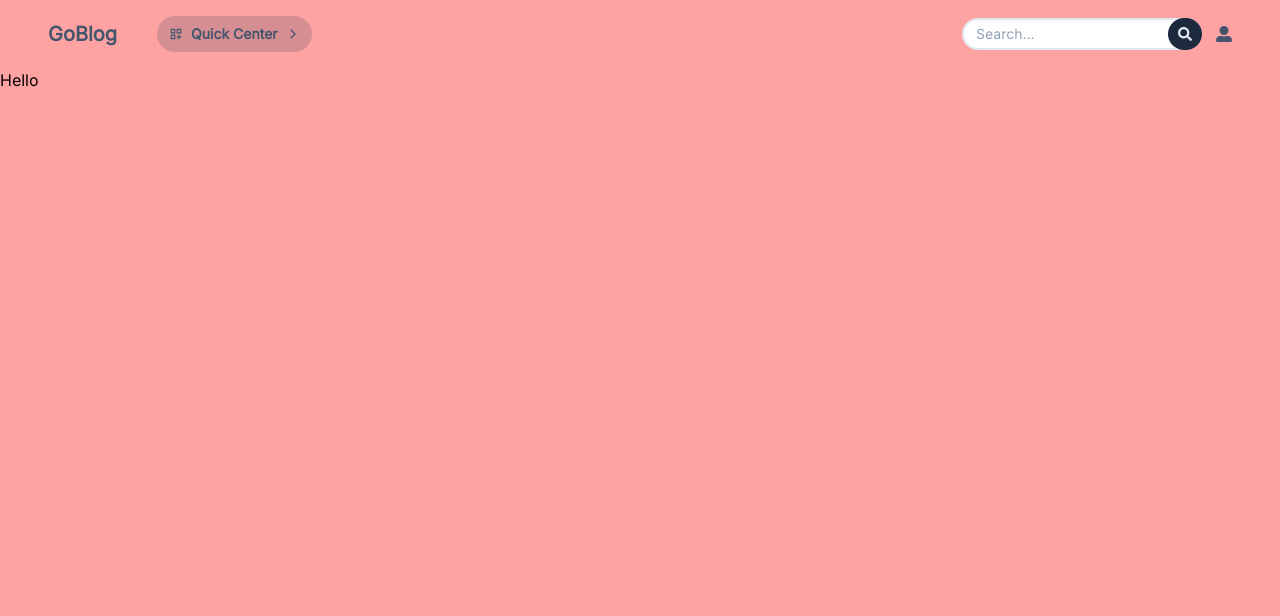
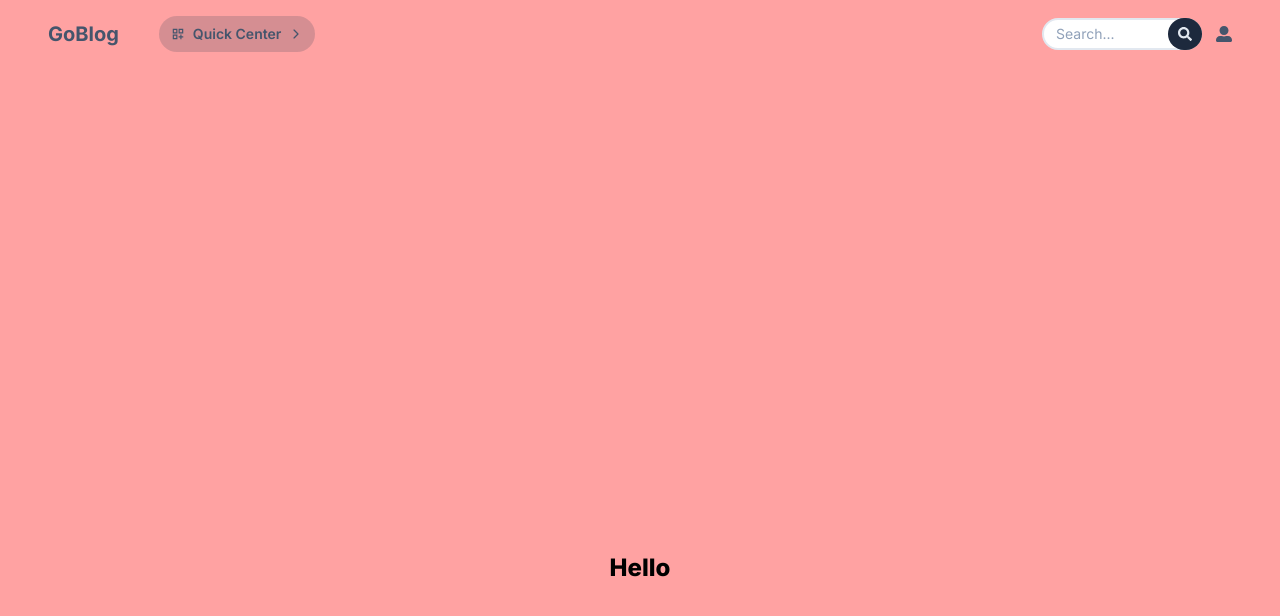
Before and after one commit to SyaPratama/GoBlogs, a Next.js app: page / in a window 1280 px wide. Shown: the top 616 px of the page. Built offline with nearby package versions, Linux system fonts and the light colour scheme.

Commit message:
fix: scroll event & search

```diff
--- a/src/assets/styles/main.css
+++ b/src/assets/styles/main.css
@@ -1,9 +1,24 @@
 @import "tailwindcss";
-
 html {
     scroll-behavior: smooth;
 }
 
-::-webkit-scrollbar{
-    display: none;
+&::-webkit-scrollbar{
+    width: 3px;
 }
+
+&::-webkit-scrollbar-thumb{
+    background: var(--color-slate-800);
+    border-radius: 5px;
+}
+
+&::-webkit-scrollbar-track{
+    background: var(--color-red-300);
+
+}
+
+@layer utilities{
+    .scrollNavbar{
+        @apply bg-white/5 backdrop-blur-sm shadow-sm
+    }
+}
--- a/src/components/elements/SearchBtn.tsx
+++ b/src/components/elements/SearchBtn.tsx
@@ -15,7 +15,7 @@ export default function SearchBtn({
 }) {
   return (
     <>
-      <div className="w-60 h-8 relative md:block hidden ">
+      <div className="w-40 h-8 relative md:block hidden ">
         <Button
           onClick={(): void => handler(true)}
           className="w-full h-full cursor-pointer bg-white border-2 border-slate-200 hover:border-slate-400 transition duration-350 text-left pl-3 rounded-2xl text-sm text-slate-400 outline-0"
--- a/src/components/layout/Layout.tsx
+++ b/src/components/layout/Layout.tsx
@@ -1,16 +1,10 @@
 import { PropsWithChildren } from "react";
-import localFont from "next/font/local";
 import Navbar from "./partials/Navbar";
-
-const inter = localFont({
-  src: "../../../public/fonts/inter.otf",
-});
-
 
 export default function Layout({ children }: PropsWithChildren) {
   return (
     <>
-      <main className={`${inter.className} w-full bg-red-300 relative`}>
+      <main className="w-full bg-red-300 relative">
         <Navbar />
         {children}
       </main>
--- a/src/components/layout/OverlayLayout.tsx
+++ b/src/components/layout/OverlayLayout.tsx
@@ -1,4 +1,3 @@
-import ScrollEvent from "@/lib/ScrollEvent";
 import { OverlayType } from "@/types/type";
 import clsx from "clsx";
 import { AnimatePresence, motion } from "motion/react";
@@ -10,13 +9,12 @@ export default function OverlayLayout({
 }: OverlayType) {
   return (
     <>
-    <ScrollEvent/>
       <AnimatePresence initial={false}>
         {isVisible ? (
           <motion.div
-            initial={{ opacity: 0 }}
-            animate={{ opacity: 1 }}
-            exit={{ opacity: 0 }}
+            initial={{ opacity: 0, display: "none" }}
+            animate={{ opacity: 1, display: "block" }}
+            exit={{ opacity: 0, display: "none" }}
             transition={{ duration: 0.3 }}
             className={clsx(
               theme === "light"
--- a/src/components/layout/partials/Navbar.tsx
+++ b/src/components/layout/partials/Navbar.tsx
@@ -4,11 +4,13 @@ import AuthDropDown from "@/components/elements/AuthDropDown";
 import Icon from "@/components/elements/Icon";
 import QuickCenter from "@/components/elements/QuickCenter";
 import SearchBtn from "@/components/elements/SearchBtn";
+import ScrollEvent from "@/lib/ScrollEvent";
 import { motion, useMotionValueEvent, useScroll } from "motion/react";
-import { useState } from "react";
+import { useRef, useState } from "react";
 import { useHotkeys } from "react-hotkeys-hook";
 
 export default function Navbar() {
+  const navbar = useRef(null);
   const { scrollY } = useScroll();
   const [hidden, setHidden] = useState(false);
   const [searchVisible, setSearchVisible] = useState(false);
@@ -16,6 +18,14 @@ export default function Navbar() {
 
   useMotionValueEvent(scrollY, "change", (latest: number): void => {
     const previous = scrollY.getPrevious();
+    const navbarNode = navbar.current;
+    const el = navbarNode.classList;
+    if(latest > 150)
+    {
+      el.add("scrollNavbar");
+    } else if(latest < 150){
+      el.remove("scrollNavbar");
+    }
 
     if (latest > previous && latest > 150) {
       setHidden(true);
@@ -25,18 +35,27 @@ export default function Navbar() {
   });
 
   const ComponentHandler = <T extends boolean>(state: T): void => {
+    if (state) {
+      ScrollEvent.addOverlay();
+    } else {
+      ScrollEvent.hideOverlay();
+    }
     setOverlayVisible(state);
   };
 
   const SearchHandler = <T extends boolean>(state: T): void => {
+    if (state) {
+      ScrollEvent.addOverlay();
+    } else {
+      ScrollEvent.hideOverlay();
+    }
     setSearchVisible(state);
   };
 
   useHotkeys("ctrl+q", (): void => {
     SearchHandler(false);
-    ComponentHandler(overlayVisible ? !overlayVisible : true)
-  }
-  );
+    ComponentHandler(overlayVisible ? !overlayVisible : true);
+  });
 
   useHotkeys("ctrl+f", (e): void => {
     e.preventDefault();
@@ -46,7 +65,7 @@ export default function Navbar() {
 
   useHotkeys("esc", (): void => {
     ComponentHandler(false);
-    SearchHandler(false)
+    SearchHandler(false);
   });
 
   return (
@@ -58,11 +77,15 @@ export default function Navbar() {
       animate={hidden ? "hidden" : "visible"}
       transition={{ duration: 0.3, ease: "easeInOut" }}
       className="sticky top-0 max-w-full"
+      ref={navbar}
     >
       <div className="flex items-center md:px-12 px-6 py-3 md:py-4 justify-between">
         <div className="inline-flex md:gap-10 gap-3 items-center">
-          <Icon/>
-          <QuickCenter quickVisible={overlayVisible} handler={ComponentHandler} />
+          <Icon />
+          <QuickCenter
+            quickVisible={overlayVisible}
+            handler={ComponentHandler}
+          />
         </div>
         <div className="inline-flex gap-x-3.5 items-center">
           <SearchBtn searchVisible={searchVisible} handler={SearchHandler} />
--- a/src/lib/ScrollEvent.ts
+++ b/src/lib/ScrollEvent.ts
@@ -1,15 +1,10 @@
-import { Component, ReactNode } from "react";
-
-export default class ScrollEvent extends Component {
-    componentDidMount(): void {
+export default class ScrollEvent {
+    static addOverlay(): void {
         document.body.classList.add('overflow-y-hidden');
     }
 
-    componentWillUnmount(): void {
+    static hideOverlay(): void {
         document.body.classList.remove('overflow-y-hidden');
     }
 
-    render(): ReactNode {
-        return false;
-    }
 }
--- a/src/pages/_app.tsx
+++ b/src/pages/_app.tsx
@@ -2,9 +2,25 @@ import type { AppProps } from "next/app";
 import Layout from "@/components/layout/Layout";
 import { ThemeProvider } from "next-themes";
 import "@/assets/styles/main.css";
+import { Inter } from "next/font/google";
+
+const inter = Inter({
+  display: "swap",
+  subsets: ["latin"],
+});
 
 export default function App({ Component, pageProps }: AppProps) {
   return (
+    <>
+    <style jsx global>
+      {
+        `
+        html{
+          font-family: ${inter.style.fontFamily}
+        }
+        `
+      }
+    </style>
       <ThemeProvider
         attribute="class"
         enableSystem={false}
@@ -15,5 +31,6 @@ export default function App({ Component, pageProps }: AppProps) {
           <Component {...pageProps} />
         </Layout>
       </ThemeProvider>
+    </>
   );
 }
--- a/src/pages/index.tsx
+++ b/src/pages/index.tsx
@@ -2,7 +2,7 @@
 export default function Home(){
     return (
         <div className="h-[2000px]">
-            <h1>Hello</h1>
+            <h1 className="h-[1000px] text-2xl font-extrabold flex text-center items-center justify-center">Hello</h1>
         </div>
     );
 }
```
Also changed, not shown: public/fonts/inter.otf (deleted).
